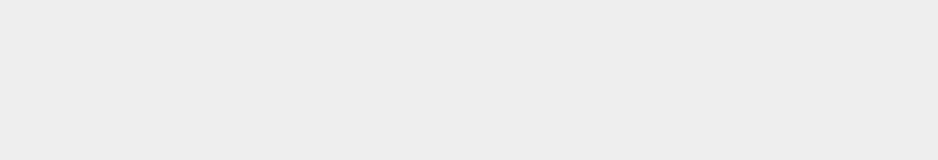
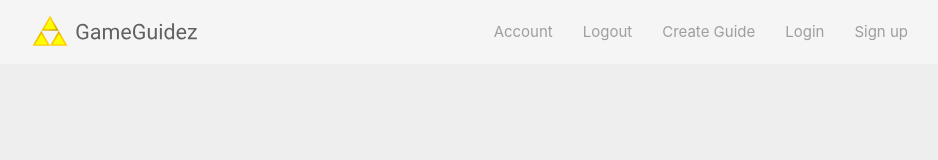
Before and after one commit to Cyhyraethz/game-guides, a plain HTML site: page index.html in a window 1280 px wide. Shown: the whole page, without its empty margins (165-1103 px from the left). Drawn offline with nearby package versions, Linux system fonts and the light colour scheme.

Commit message:
Commit during tutorial #3

```diff
--- a/index.html
+++ b/index.html
@@ -11,5 +11,32 @@
   </head>
   <body class="grey lighten-3">
 
+    <!-- NAVBAR -->
+    <nav class="z-depth-0 grey lighten-4">
+      <div class="nav-wrapper container">
+        <a href="#" class="brand-logo">
+          <img src="img/logo.svg" style="width: 180px; margin-top: 10px;">
+        </a>
+        <ul id="nav-mobile" class="right hide-on-med-and-down">
+            <li class="logged-in">
+              <a href="#" class="grey-text modal-trigger" data-target="modal-account">Account</a>
+            </li>
+            <li class="logged-in">
+              <a href="#" class="grey-text" id="logout">Logout</a>
+            </li>
+            <li class="logged-in">
+              <a href="#" class="grey-text modal-trigger" data-target="modal-create">Create Guide</a>
+            </li>
+            <li class="logged-out">
+              <a href="#" class="grey-text modal-trigger" data-target="modal-login">Login</a>
+            </li>
+            <li class="logged-out">
+              <a href="#" class="grey-text modal-trigger" data-target="modal-signup">Sign up</a>
+            </li>
+          </span>
+        </ul>
+      </div>
+    </nav>
+
   </body>
 </html>
```
